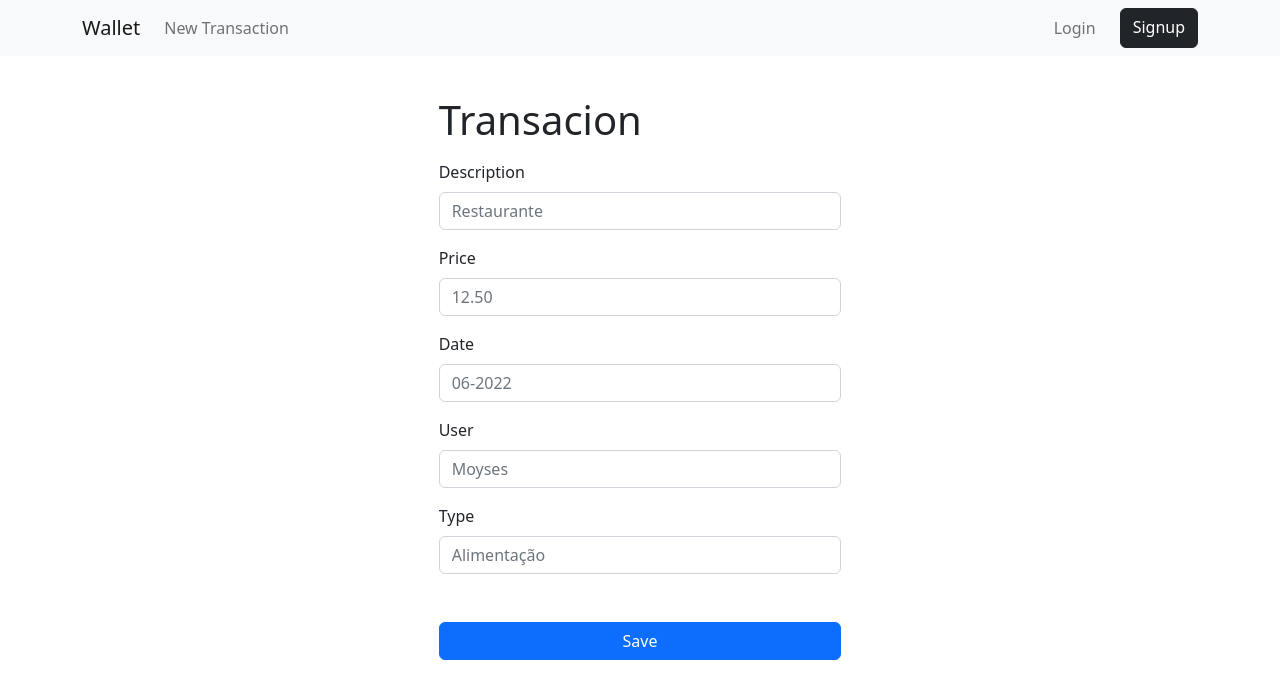
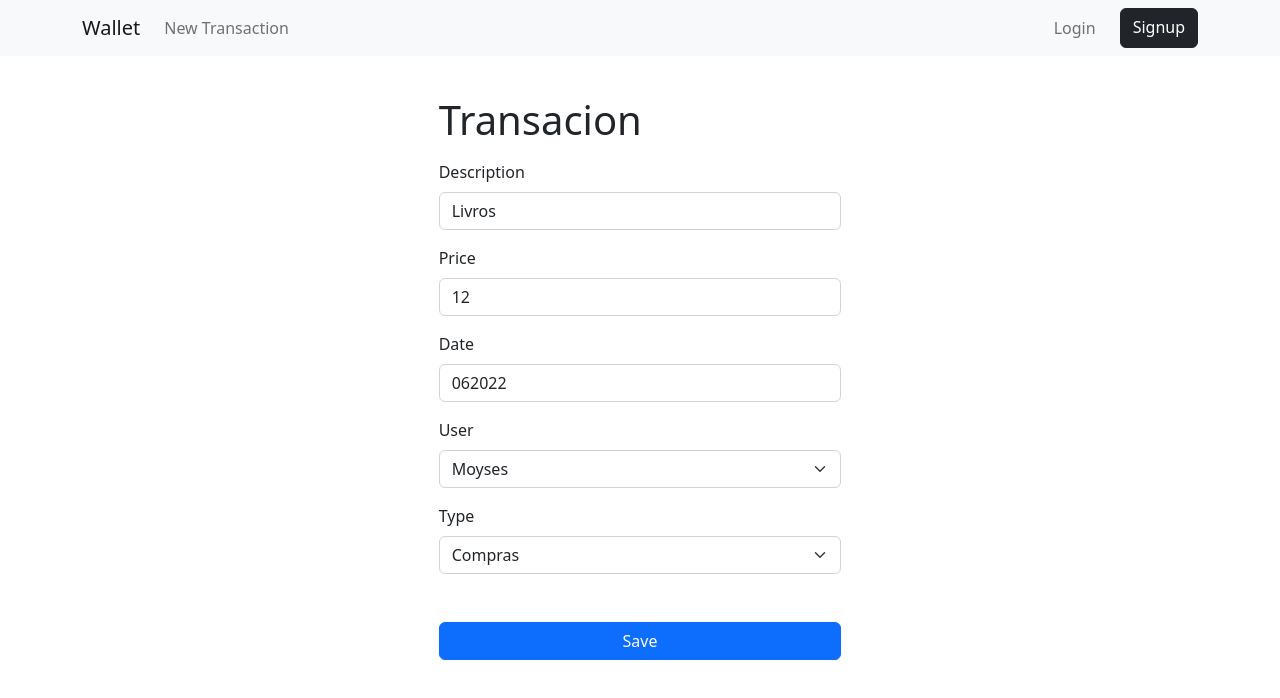
Before and after one commit to cadumillet/wallet-app, a React (Create React App) app: page /transactions/629e0ea8e85542ec4ebd2cb2 in a window 1280 px wide. Shown: the top 698 px of the page. Built offline with nearby package versions, Linux system fonts and the light colour scheme.

Commit message:
select fields

```diff
--- a/src/App.js
+++ b/src/App.js
@@ -13,10 +13,6 @@ function App() {
       <Navbar />
       <div style={{ paddingTop: 40 }}>
         <Switch>
-          <Route
-            path="/transactions/:id/:description/:price/:date/:user/:type"
-            component={TransacionForm}
-          />
           <Route path="/transactions/:id" component={TransacionForm} />
           <Route path="/login" component={LoginForm} />
           <Route path="/signup" component={Signup} />
--- a/src/atoms/form.jsx
+++ b/src/atoms/form.jsx
@@ -1,6 +1,7 @@
 import React, { Component } from "react";
 import Joi from "joi-browser";
 import Input from "./input";
+import Select from "./select";
 
 class Form extends Component {
   validate() {
@@ -42,8 +43,22 @@ class Form extends Component {
     this.doSubmit();
   };
 
+  renderSelect(name, label, options) {
+    const { data, errors } = this.state;
+    return (
+      <Select
+        name={name}
+        label={label}
+        options={options}
+        value={data[name]}
+        onChange={this.handleChange}
+        error={errors[name]}
+      />
+    );
+  }
+
   renderInput(name, label, placeholder, type = "text") {
-    const { data } = this.state;
+    const { data, errors } = this.state;
 
     return (
       <Input
@@ -52,7 +67,7 @@ class Form extends Component {
         placeholder={placeholder}
         type={type}
         onChange={this.handleChange}
-        error={this.state.errors[name]}
+        error={errors[name]}
         value={data[name]}
       />
     );
--- /dev/null
+++ b/src/atoms/select.jsx
@@ -0,0 +1,20 @@
+import React from "react";
+
+const Select = ({ name, label, options }) => {
+  return (
+    <React.Fragment>
+      <div className="mb-3">
+        <label className="form-label">{label}</label>
+        <select className="form-select" name={name} id={name}>
+          {options.map((opt) => (
+            <option key={opt._id} value={opt.name}>
+              {opt.name}
+            </option>
+          ))}
+        </select>
+      </div>
+    </React.Fragment>
+  );
+};
+
+export default Select;
--- a/src/components/walletTable.jsx
+++ b/src/components/walletTable.jsx
@@ -12,9 +12,7 @@ class WalletTable extends Component {
     {
       key: "edit",
       content: (item) => (
-        <Link
-          to={`/transactions/${item._id}/${item.description}/${item.price}/${item.date}/${item.user}/${item.type}`}
-        >
+        <Link to={`/transactions/${item._id}`}>
           <button className="btn btn-light">Edit</button>
         </Link>
       ),
--- a/src/screens/transactionForm.jsx
+++ b/src/screens/transactionForm.jsx
@@ -1,9 +1,14 @@
 import Joi from "joi-browser";
 import Form from "../atoms/form";
+import { getUsers } from "../services/fakeUserService";
+import { getTypes } from "../services/fakeTypeService";
+import { getTransaction } from "../services/fakeTransactionService";
 
 class TransacionForm extends Form {
   state = {
-    data: { description: "", price: "", date: "", user: "", type: "" },
+    data: { description: "", price: "", date: "", userId: "", typeId: "" },
+    users: [],
+    types: [],
     errors: {},
   };
 
@@ -11,18 +16,20 @@ class TransacionForm extends Form {
     description: Joi.string().required().label("Description"),
     price: Joi.number().required().label("Price"),
     date: Joi.string().required().label("Date"),
-    user: Joi.string().required().label("User"),
-    type: Joi.string().required().label("Type"),
+    userId: Joi.string().required().label("User"),
+    typeId: Joi.string().required().label("Type"),
   };
 
   schema = Joi.object(this.schemaModel);
 
   componentDidMount() {
-    const { id, description, price, date, user, type } =
-      this.props.match.params;
-    if (id === "new") return;
-    const data = { description, price, date, user, type };
-    this.setState({ data });
+    const users = getUsers();
+    const types = getTypes();
+    const { id } = this.props.match.params;
+    if (id === "new") return this.setState({ users, types });
+
+    const data = getTransaction(id);
+    this.setState({ data, users, types });
   }
 
   doSubmit() {
@@ -38,8 +45,8 @@ class TransacionForm extends Form {
             {this.renderInput("description", "Description", "Restaurante")}
             {this.renderInput("price", "Price", "12.50", "number")}
             {this.renderInput("date", "Date", "06-2022")}
-            {this.renderInput("user", "User", "Moyses")}
-            {this.renderInput("type", "Type", "Alimentação")}
+            {this.renderSelect("userId", "User", this.state.users)}
+            {this.renderSelect("typeId", "Type", this.state.types)}
           </div>
           {this.renderButton("Save")}
         </form>
--- a/src/screens/wallet.jsx
+++ b/src/screens/wallet.jsx
@@ -3,8 +3,8 @@ import _ from "lodash";
 import WalletTable from "../components/walletTable";
 import Pagination from "../atoms/pagination";
 import ListCount from "../components/listCount";
-import { getTransactions } from "../services/transactionService";
-import { getUsers } from "../services/userService";
+import { getTransactions } from "../services/fakeTransactionService";
+import { getUsers } from "../services/fakeUserService";
 import { paginate } from "../utils/paginate";
 
 class Wallet extends Component {
--- a/src/services/transactionService.js
+++ b/src/services/fakeTransactionService.js
@@ -50,3 +50,7 @@ const transactions = [
 export function getTransactions() {
   return transactions;
 }
+
+export function getTransaction(id) {
+  return transactions.find((i) => i._id === id);
+}
--- /dev/null
+++ b/src/services/fakeTypeService.js
@@ -0,0 +1,10 @@
+const types = [
+  { _id: 1, name: "Compras", items: ["Roupas", "Utensílios"] },
+  { _id: 2, name: "Entretenimento e Lazer", items: ["Bar", "Filmes"] },
+  { _id: 3, name: "Assinaturas", items: ["Amazon Prime", "iCloud"] },
+  { _id: 4, name: "Transporte", items: ["Estacionamento", "Passagem"] },
+];
+
+export function getTypes() {
+  return types;
+}
```
Also changed, not shown: src/services/fakeUserService.js (renamed from src/services/userService.js).
